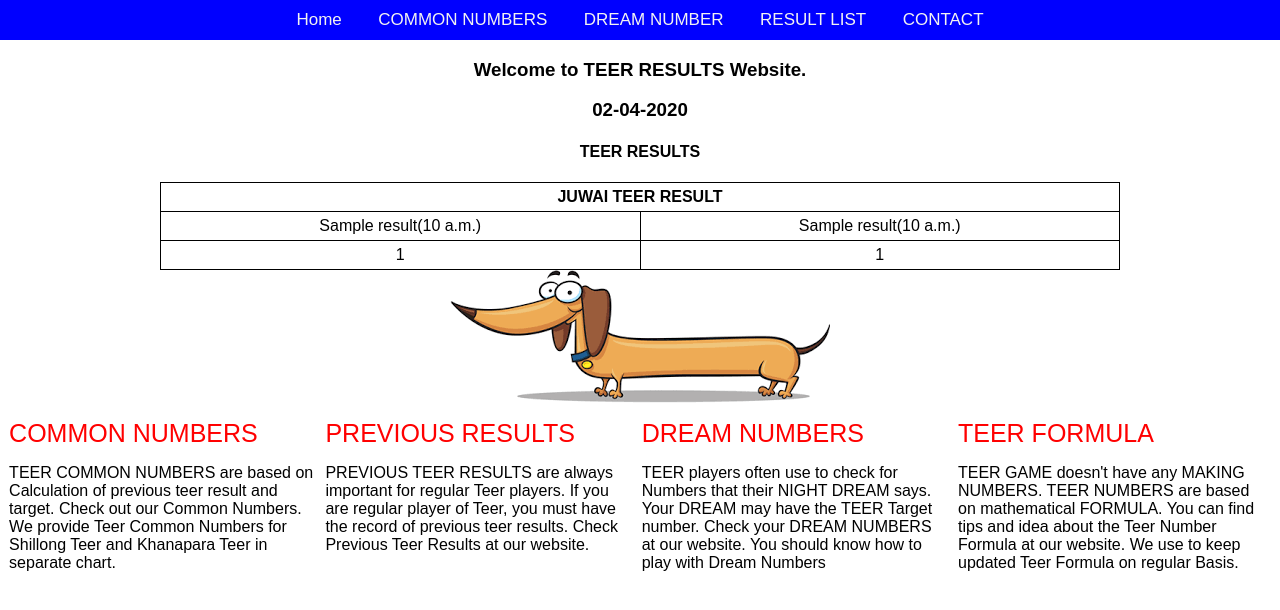
After one commit to ashishgoyal2310/django-practice, a Django app: page /teerresults/ in a window 1280 px wide. The commit adds this page. Shown: the top 610 px of the page. Run offline with Django 3.2, Linux system fonts and the light colour scheme; tables that the repository leaves empty hold one stand-in row (values such as "Sample post").

Commit message:
updated for Teer result pages

```diff
--- a/teerresults/admin.py
+++ b/teerresults/admin.py
@@ -1,4 +1,8 @@
 from django.contrib import admin
 from teerresults.models import Result
+from teerresults.models import DreamNumber, ResultList, CommonNumber
 # Register your models here.
 admin.site.register(Result)
+admin.site.register(DreamNumber)
+admin.site.register(ResultList)
+admin.site.register(CommonNumber)
--- a/teerresults/models.py
+++ b/teerresults/models.py
@@ -18,3 +18,27 @@ class Result(models.Model):
     param2_time = models.TimeField()
     param1_data = models.IntegerField()
     param2_data = models.IntegerField()
+
+
+class DreamNumber(models.Model):
+    dream = models.CharField(max_length=32)
+    num = models.CharField(max_length=16,blank=True)
+    house = models.CharField(max_length=16,blank=True)
+    ending = models.CharField(max_length=16,blank=True)
+
+
+class ResultList(models.Model):
+    date = models.DateField()
+    FR = models.IntegerField()
+    SR = models.IntegerField()
+
+
+class CommonNumber(models.Model):
+    TITLE_LIST = (
+        ('KTR', 'KHANAPARA TEER RESULT'),
+        ('STR', 'SHILLONG TEER RESULT'),
+    )
+    title = models.CharField(max_length=32, choices=TITLE_LIST)
+    direct = models.CharField(max_length=10)
+    house = models.IntegerField()
+    ending = models.IntegerField()
--- a/teerresults/urls.py
+++ b/teerresults/urls.py
@@ -2,5 +2,8 @@ from django.urls import path
 from teerresults import views
 
 urlpatterns = [
-    path('teerhome/', views.teerhome, name='teerhome')
+    path('', views.teerhome, name='teerhome'),
+    path('dreamnumber/', views.dreamnumber, name='dreamnumber'),
+    path('resultlist/', views.resultlist, name='resultlist'),
+    path('commonnumber/', views.commonnumber, name='commonnumber'),
 ]
--- a/teerresults/views.py
+++ b/teerresults/views.py
@@ -1,22 +1,34 @@
 from django.shortcuts import render
 from django.http import HttpResponse
-from teerresults.models import Result
+from teerresults.models import Result,DreamNumber, ResultList, CommonNumber
+import datetime
 
 # Create your views here.
 
 def teerhome(request):
-    teer_dct = dict(Result.TITLE_LIST)
-    print('--------', teer_dct)
 
     teer_all = Result.objects.all()
-    for teer in teer_all:
-        teer_dct[teer.title] = teer
-    print('--------===========', teer_dct)
-
     return render(request, 'teerhome.html', {
                                                 'name': 'RITESH',
                                                 'last': 'GOYAL',
                                                 'teer_all': teer_all,
-                                                'teer_dct': teer_dct,
                                             }
                                         )
+
+def dreamnumber(request):
+
+    dream_all = DreamNumber.objects.all()
+    return render(request, 'dreamnumber.html', {'dream_all': dream_all})
+
+def commonnumber(request):
+    common_str = CommonNumber.objects.filter(title='STR')
+    common_ktr = CommonNumber.objects.filter(title='KTR')
+    return render(
+        request, 'commonnumber.html',
+        {'common_str': common_str, 'common_ktr': common_ktr}
+        )
+
+def resultlist(request):
+
+    # result_all = ResultList.objects.all()
+    return render(request, 'resultlist.html')
--- /dev/null
+++ b/templates/resultlist.html
@@ -0,0 +1 @@
+{% extends 'teerbase.html' %}
--- /dev/null
+++ b/templates/teerbase.html
@@ -0,0 +1,96 @@
+<!DOCTYPE html>
+<html lang="en">
+<head>
+    <meta charset="UTF-8">
+    <meta name="viewport" content="width=device-width, initial-scale=1.0">
+    <title>{% block title %}base{% endblock %}</title>
+    <style>
+        body {
+          margin: 0;
+          font-family: Arial, Helvetica, sans-serif;
+        }
+
+        .topnav {
+          overflow: hidden;
+          background-color: Blue;
+          padding: 10px;
+        }
+
+        .topnav a {
+          color: #f2f2f2;
+          text-align: center;
+          padding: 14px 16px;
+          text-decoration: none;
+          font-size: 17px;
+        }
+
+        .topnav a:hover {
+          background-color:#ddd;
+          color: black;
+        }
+
+        .topnav a.active {
+          background-color: Black;
+          color: white;
+        }
+        </style>
+
+        <style>
+          table, th, td {
+            border: 1px solid black;
+            border-collapse: collapse;
+          }
+          th, td {
+            padding: 5px;
+            text-align: center;
+          }
+      </style>
+
+      <style>
+        div.footer {
+          margin-top: 10px;
+        }
+        div.footer > div {margin:0.14em 0em 0em 0.57em; width: 24%; float: left; min-height: 50px;}
+        .footer_link {
+          text-decoration: none;
+          color: red;
+          font-size: 25px;
+          text-align: justify;
+        }
+      </style>
+
+    {% block headcontent %}
+    {% endblock %}
+</head>
+<body>
+    <div class="topnav" align="center">
+      <a href="/teerresults/">Home</a>
+      <a href="/teerresults/commonnumber/">COMMON NUMBERS</a>
+      <a href="/teerresults/dreamnumber/">DREAM NUMBER</a>
+      <a href="/teerresults/resultlist/">RESULT LIST</a>
+      <a href="/teerresults/contact/">CONTACT</a>
+    </div>
+
+    {% block content %}
+    {% endblock %}
+
+    <div class="footer">
+      <div id="div1">
+        <a href= "/teerresults/commonnumber/" class='footer_link'>COMMON NUMBERS</a>
+        <p>TEER COMMON NUMBERS are based on Calculation of previous teer result and target. Check out our Common Numbers. We provide Teer Common Numbers for Shillong Teer and Khanapara Teer in separate chart.</p>
+      </div>
+      <div id="div2">
+        <a href="/teerresults/resultlist/" class='footer_link'>PREVIOUS RESULTS</a>
+        <p>PREVIOUS TEER RESULTS are always important for regular Teer players. If you are regular player of Teer, you must have the record of previous teer results. Check Previous Teer Results at our website.</p>
+      </div>
+      <div id="div3">
+        <a href="/teerresults/dreamnumber/" class='footer_link'>DREAM NUMBERS</a>
+        <p>TEER players often use to check for Numbers that their NIGHT DREAM says. Your DREAM may have the TEER Target number. Check your DREAM NUMBERS at our website. You should know how to play with Dream Numbers</p>
+      </div>
+      <div id="div4">
+        <a href='#' class='footer_link'>TEER FORMULA</a>
+        <p>TEER GAME doesn't have any MAKING NUMBERS. TEER NUMBERS are based on mathematical FORMULA. You can find tips and idea about the Teer Number Formula at our website. We use to keep updated Teer Formula on regular Basis.</p>
+      </div>
+    </div>
+</body>
+</html>
--- a/templates/teerhome.html
+++ b/templates/teerhome.html
@@ -1,30 +1,15 @@
-<!DOCTYPE html>
-<html lang="en">
-<head>
-    <meta charset="UTF-8">
-    <meta name="viewport" content="width=device-width, initial-scale=1.0">
-    <title>TeerHome</title>
-    <style>
-        table, th, td {
-          border: 1px solid black;
-          border-collapse: collapse;
-        }
-        th, td {
-          padding: 5px;
-          text-align: center;
-        }
-        </style>
-</head>
-<body>
-    <h1>Teer Home HTML Page :: {{name}} {{last}}</h1>
-    teer_all -- {{ teer_all }}
-    <br>
-    teer_dct -- {{ teer_dct }}
-    <br>
-    teer_dct_dot_JTR -- {{ teer_dct.JTR }}
-    <br>
+{% extends 'teerbase.html' %}
+
+    {% block title %}TeerHome{% endblock %}
+
+
+    {% block content %}
+    <div align='center'>
+    <h3>Welcome to <strong>TEER RESULTS</strong> Website.</h3>
+    <h3>{% now "d-m-Y" %} </h3>
+    <h4><strong>TEER RESULTS</strong></h4>
     {% for tall in teer_all %}
-      <table style="width:100%">
+    <table style="width:75%">
       <tr>
         <th colspan="2">{{tall.get_title_display}}</th>
       </tr>
@@ -36,7 +21,29 @@
         <td>{{tall.param1_data}}</td>
         <td>{{tall.param2_data}}</td>
       </tr>
-        </table><br>
+    </table>
+      {% if tall.title == 'JTR' %}
+        <div>
+            <img src='/static/images/hotdog.png' alt="Hotdog">
+        </div>
+      {% elif tall.title == 'KTR'%}
+        <div><h3>There might be some delay on updating Khanapara Teer Result<br>
+          Khanapara Teer Result declaration time varies day to day.
+        </h3></div>
+        <div>
+          <img src='/static/images/boy.jpeg' alt="Boy" height="150" width="500">
+      </div>
+      {% elif tall.title == 'STR'%}
+        <div><h3>Shillong  Teer Result declaration time varies day to day.</h3></div><br>
+      {% elif tall.title == 'JLTR'%}
+        <br><div>
+        <img src='/static/images/sun.jpeg' alt="sun" height= '130' width='500'>
+        </div><br>
+      {% elif tall.title == 'NTR'%}
+        <br><div><h5>TEER RESULT UPDATE TIME IS SUBJECTED TO AVAILABILITY </h5>
+        <span>Contact your nearest Teer Counter or Teer Agent for accuracy of Result.</span>
+        </div><br>
+      {% endif %}
     {% endfor %}
-</body>
-</html>
+    </div>
+    {% endblock %}
```
Also changed, not shown: templates/commonnumber.html (added, +48 -0 lines), templates/dreamnumber.html (added, +30 -0 lines), assets/images/boy.jpeg (added), assets/images/hotdog.png (added), assets/images/sun.jpeg (added), teerresults/migrations/0003_dreamnumber.py (added), teerresults/migrations/0004_auto_20200401_0718.py (added), teerresults/migrations/0005_resultlist.py (added), teerresults/migrations/0006_auto_20200401_0829.py (added), teerresults/migrations/0007_commonnumber.py (added). Lines whose indentation alone changed are shown as unchanged.
